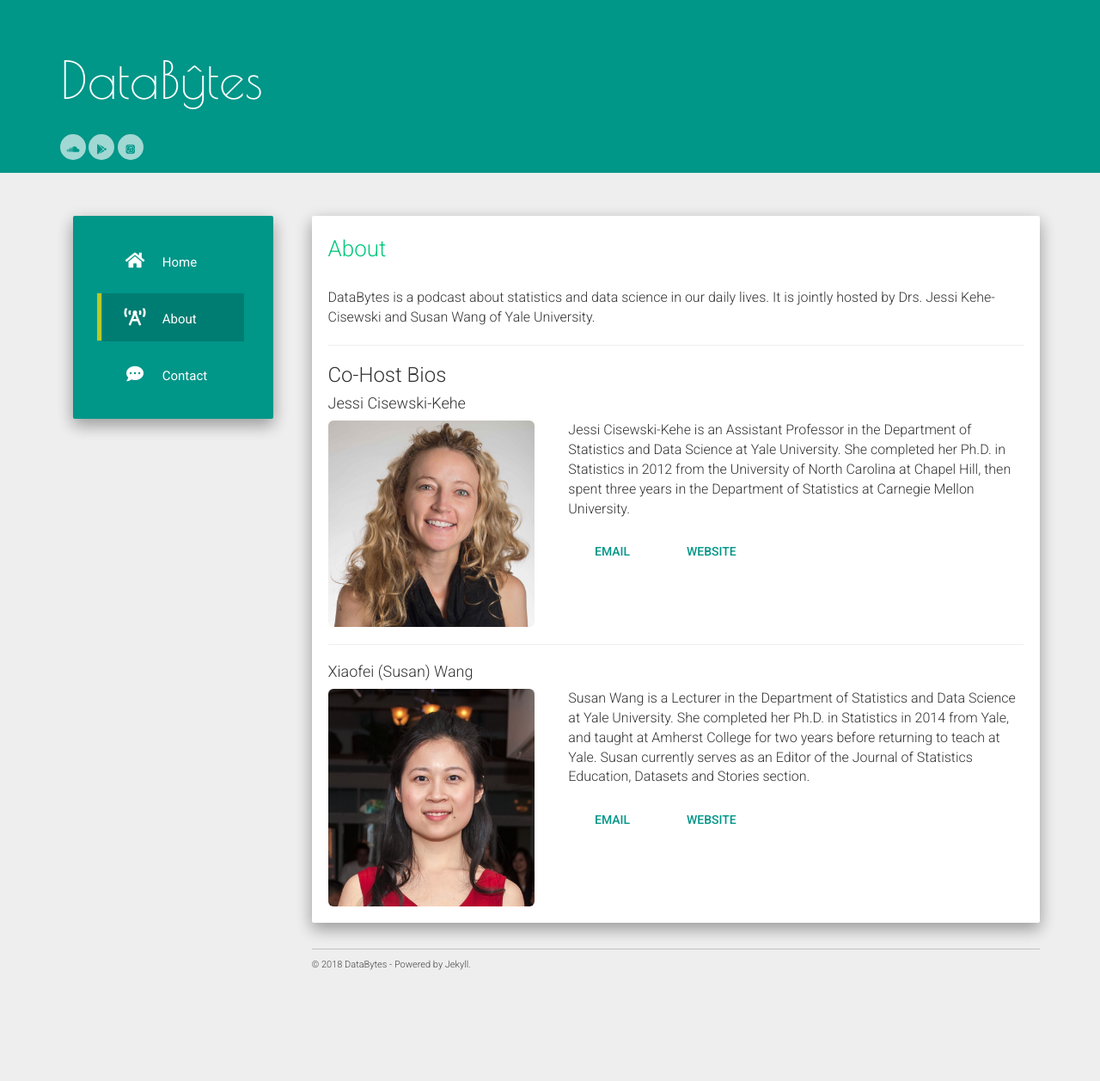
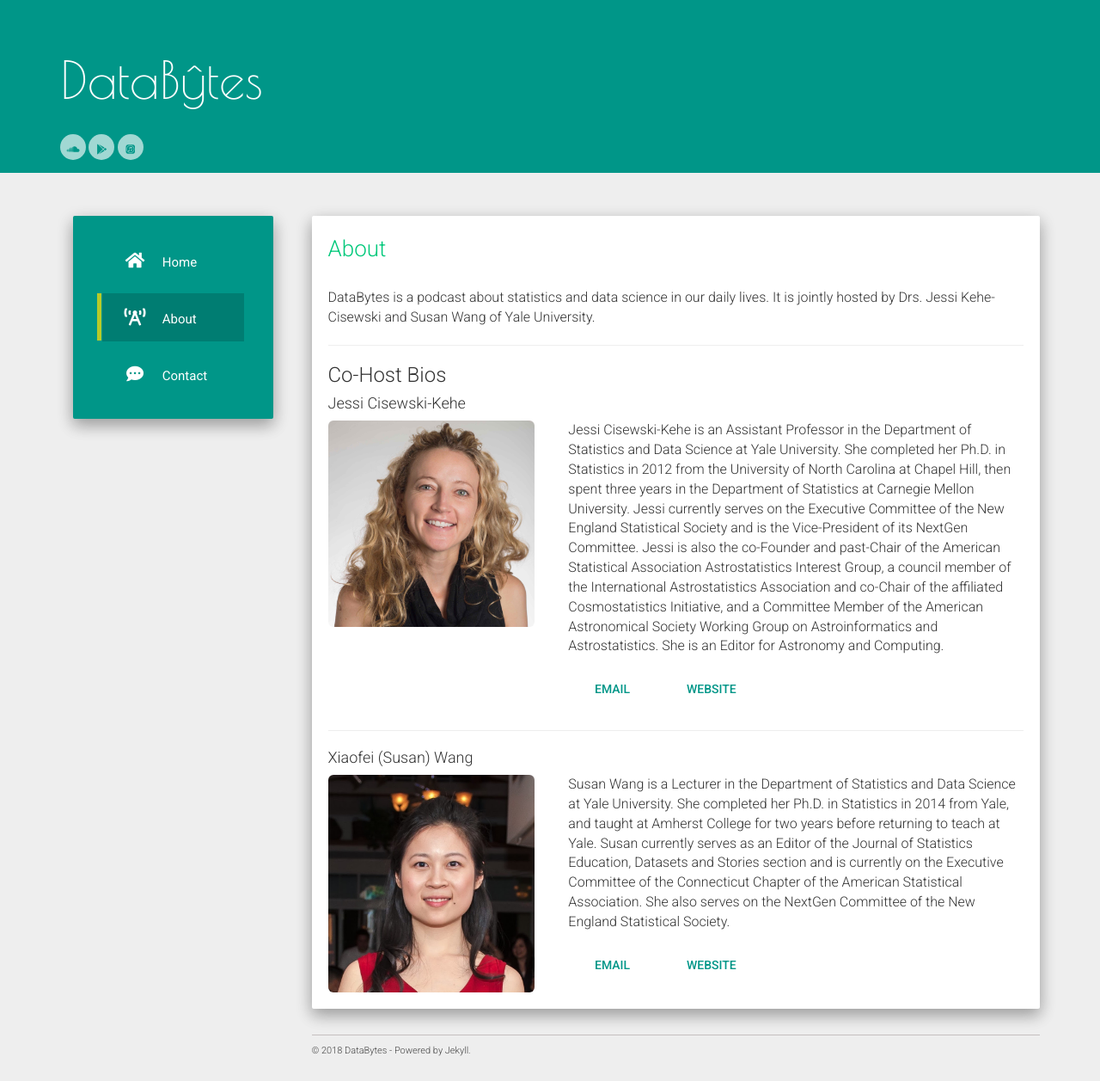
Before and after one commit to DataBytesPodcast/databytespodcast.github.io, a Jekyll site: the page built from about.md, in a window 1280 px wide. Shown: the whole page at 86% size. Built offline with Jekyll 4.4.1, drawn with Linux system fonts in a browser that asks for light colours; nearby versions of some CDN libraries; before the commit the page ends 1157 px from its top, so only the background shows below that.

Commit message:
Updated About page.

```diff
--- a/about.md
+++ b/about.md
@@ -15,7 +15,13 @@ DataBytes is a podcast about statistics and data science in our daily lives. It
                src="../static/img/jessi2.jpg" alt="" width="240">
   </div>
   <div class="col-sm-8">
-  <p>Jessi Cisewski-Kehe is an Assistant Professor in the Department of Statistics and Data Science at Yale University. She completed her Ph.D. in Statistics in 2012 from the University of North Carolina at Chapel Hill, then spent three years in the Department of Statistics at Carnegie Mellon University.</p>
+  <p>Jessi Cisewski-Kehe is an Assistant Professor
+   in the Department of Statistics and Data
+   Science at Yale University. She completed
+   her Ph.D. in Statistics in 2012 from the
+   University of North Carolina at Chapel Hill,
+   then spent three years in the Department of
+   Statistics at Carnegie Mellon University. Jessi currently serves on the Executive Committee of the New England Statistical Society and is the Vice-President of its NextGen Committee. Jessi is also the co-Founder and past-Chair of the American Statistical Association Astrostatistics Interest Group, a council member of the International Astrostatistics Association and co-Chair of the affiliated Cosmostatistics Initiative, and a Committee Member of the American Astronomical Society Working Group on Astroinformatics and Astrostatistics.  She is an Editor for Astronomy and Computing.</p>
 <a href="mailto:jessica.cisewski@yale.edu"  class="btn btn-primary">Email</a>
 <a href="http://www.stat.yale.edu/~jc3222/"  class="btn btn-primary">Website</a>
 </div>
@@ -29,7 +35,7 @@ DataBytes is a podcast about statistics and data science in our daily lives. It
              src="../static/img/susanwang.jpg" alt="" width="240">
 </div>
   <div class="col-sm-8">
-<p>Susan Wang is a Lecturer in the Department of Statistics and Data Science at Yale University. She completed her Ph.D. in Statistics in 2014 from Yale, and taught at Amherst College for two years before returning to teach at Yale. Susan currently serves as an Editor of the Journal of Statistics Education, Datasets and Stories section.
+<p>Susan Wang is a Lecturer in the Department of Statistics and Data Science at Yale University. She completed her Ph.D. in Statistics in 2014 from Yale, and taught at Amherst College for two years before returning to teach at Yale. Susan currently serves as an Editor of the Journal of Statistics Education, Datasets and Stories section and is currently on the Executive Committee of the Connecticut Chapter of the American Statistical Association. She also serves on the NextGen Committee of the New England Statistical Society.
 </p>
  <a href="mailto:xiaofei.wang@yale.edu" class="btn btn-primary">Email</a>
  <a href="http://xiaofei-wang.com/" class="btn btn-primary">Website</a>
```
